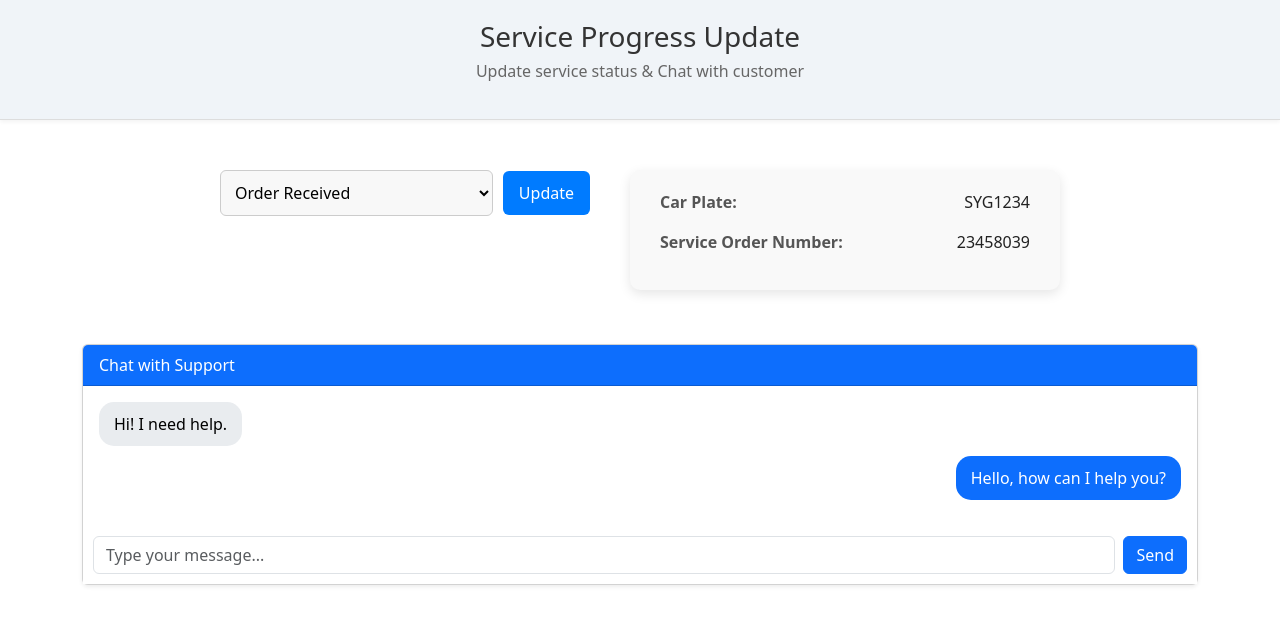
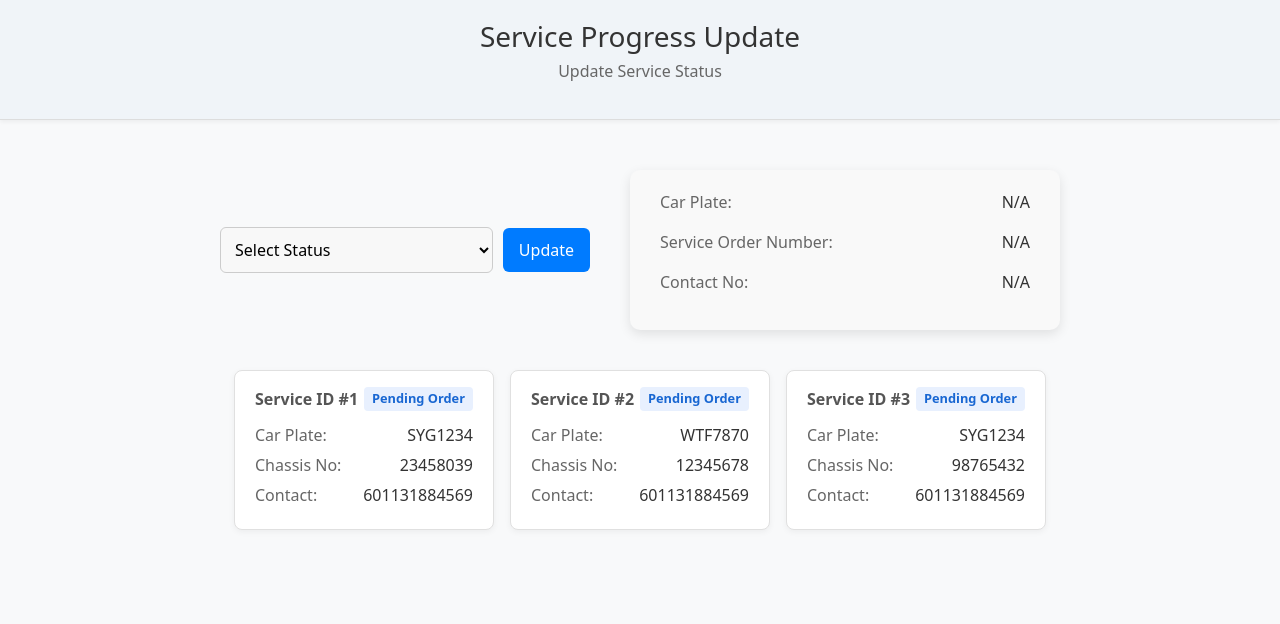
Before and after one commit to D-N-Z-F/pos-laju-dms, an Angular app in the folder client/: page /technician-service-update in a window 1280 px wide. Shown: the top 624 px of the page. Built offline with nearby package versions, Linux system fonts and the light colour scheme.

Commit message:
done send msg to customer

```diff
--- a/client/angular.json
+++ b/client/angular.json
@@ -33,7 +33,8 @@
             ],
             "styles": [
               "node_modules/bootstrap/dist/css/bootstrap.min.css",
-              "src/styles.scss"
+              "src/styles.scss",
+              "node_modules/ngx-toastr/toastr.css"
             ],
             "scripts": [
               "node_modules/bootstrap/dist/js/bootstrap.bundle.min.js",
@@ -96,7 +97,8 @@
             ],
             "styles": [
               "node_modules/bootstrap/dist/css/bootstrap.min.css",
-              "src/styles.scss"
+              "src/styles.scss",
+              "node_modules/ngx-toastr/toastr.css"
             ],
             "scripts": ["node_modules/bootstrap/dist/js/bootstrap.bundle.min.js"]
           }
--- a/client/package.json
+++ b/client/package.json
@@ -10,6 +10,7 @@
   },
   "private": true,
   "dependencies": {
+    "@angular/animations": "^19.2.12",
     "@angular/common": "^19.2.0",
     "@angular/compiler": "^19.2.0",
     "@angular/core": "^19.2.0",
@@ -19,6 +20,7 @@
     "@angular/router": "^19.2.0",
     "bootstrap": "^5.3.6",
     "jquery": "^3.7.1",
+    "ngx-toastr": "^19.0.0",
     "rxjs": "~7.8.0",
     "socket.io-client": "^4.8.1",
     "tslib": "^2.3.0",
--- a/client/src/app/app.config.ts
+++ b/client/src/app/app.config.ts
@@ -3,7 +3,15 @@ import { provideRouter } from '@angular/router';
 
 import { routes } from './app.routes';
 import { provideHttpClient, withFetch } from '@angular/common/http';
+import { provideToastr } from 'ngx-toastr';
+import { provideAnimations } from '@angular/platform-browser/animations';
 
 export const appConfig: ApplicationConfig = {
-  providers: [provideZoneChangeDetection({ eventCoalescing: true }), provideRouter(routes), provideHttpClient(withFetch())]
+  providers: [
+    provideZoneChangeDetection({ eventCoalescing: true }),
+    provideRouter(routes),
+    provideHttpClient(withFetch()),
+    provideAnimations(),
+    provideToastr()
+  ]
 };
--- a/client/src/app/services/chat.service.ts
+++ b/client/src/app/services/chat.service.ts
@@ -30,5 +30,4 @@ export class ChatService {
     ): Observable<any> => this.http.post<any>(
         `${this.apiUrl}/send-message`, { number: number, message: message },  this.options
     );
-
 }
--- a/client/src/app/technician-service-update/technician-service-update.component.html
+++ b/client/src/app/technician-service-update/technician-service-update.component.html
@@ -1,60 +1,56 @@
-<!DOCTYPE html>
-<html lang="en">
-
-<head>
-    <meta charset="UTF-8">
-    <title>Bootstrap Chat UI</title>
-    <meta name="viewport" content="width=device-width, initial-scale=1">
-    <!-- Bootstrap 5 CDN -->
-    <link href="https://cdn.jsdelivr.net/npm/bootstrap@5.3.0/dist/css/bootstrap.min.css" rel="stylesheet">
-</head>
-
-<body>
+<div class="d-flex flex-column  justify-content-center">
     <header class="page-header">
         <h1>Service Progress Update</h1>
-        <p class="subheading">Update service status & Chat with customer</p>
+        <p class="subheading">Update Service Status</p>
     </header>
-    <div class="main-layout">
+    <div class="main-layout d-flex justify-content-center align-items-center">
         <!-- Left: Dropdown + Button -->
         <div class="dropdown-button-wrapper">
             <select [(ngModel)]="selectedOption" class="custom-select">
+                <option value="" disabled selected hidden>Select Status</option>
                 <option *ngFor="let option of options" [value]="option">{{ option }}</option>
             </select>
-            <button (click)="onActionClick()" class="custom-button">Update</button>
+            <button (click)="updateServiceOrder(selectedServiceOrder.id!)" [disabled]="!selectedServiceOrder.id" class="custom-button">Update</button>
         </div>
 
         <!-- Right: Vehicle Info Card -->
         <div class="vehicle-info-card">
             <div class="info-row">
-                <span class="label">Car Plate:</span>
-                <span class="value">{{ carPlate }}</span>
+                <span class="label">Car Plate:&nbsp;</span>
+                <span class="value">{{ selectedServiceOrder.carPlate || 'N/A' }}</span>
             </div>
             <div class="info-row">
-                <span class="label">Service Order Number:</span>
-                <span class="value">{{ chassisNumber }}</span>
+                <span class="label">Service Order Number:&nbsp;</span>
+                <span class="value">{{ selectedServiceOrder.chassisNumber || 'N/A' }}</span>
+            </div>
+            <div class="info-row">
+                <span class="label">Contact No:&nbsp;</span>
+                <span class="value">{{ selectedServiceOrder.contactNo || 'N/A' }}</span>
             </div>
         </div>
+
+        <div class="service-summary-container">
+            <button *ngFor="let order of serviceOrders" class="service-summary-card" (click)="selectServiceOrder(order.id!)">
+                <div class="summary-header">
+                    <span class="summary-title">Service ID #{{ order.id }}</span>
+                    <span class="summary-status">{{ order.status }}</span>
+                </div>
+                <div class="summary-body">
+                    <div class="summary-row">
+                        <span class="label">Car Plate:&nbsp;</span>
+                        <span class="value">{{ order.carPlate }}</span>
+                    </div>
+                    <div class="summary-row">
+                        <span class="label">Chassis No:&nbsp;</span>
+                        <span class="value">{{ order.chassisNumber }}</span>
+                    </div>
+                    <div class="summary-row">
+                        <span class="label">Contact:&nbsp;</span>
+                        <span class="value">{{ order.contactNo }}</span>
+                    </div>
+                </div>
+            </button>
+        </div>
+
     </div>
-    <div class="container py-4">
-        <div class="card shadow-sm">
-            <div class="card-header bg-primary text-white">
-                Chat with Support
-            </div>
-            <div class="card-body chat-box d-flex flex-column">
-                <!-- Messages -->
-                <div class="chat-bubble bot">Hi! I need help.</div>
-                <div class="chat-bubble user">Hello, how can I help you?</div>
-            </div>
-            <div class="chat-input d-flex">
-                <input type="text" class="form-control me-2" id="chat-message" placeholder="Type your message...">
-                <button class="btn btn-primary" id="send-btn" (click)="sendMsg()">Send</button>
-            </div>
-        </div>
-    </div>
-
-    <!-- jQuery & Bootstrap JS -->
-    <script src="https://code.jquery.com/jquery-3.7.1.min.js"></script>
-    <script src="https://cdn.jsdelivr.net/npm/bootstrap@5.3.0/dist/js/bootstrap.bundle.min.js"></script>
-</body>
-
-</html>
+</div>
--- a/client/src/app/technician-service-update/technician-service-update.component.scss
+++ b/client/src/app/technician-service-update/technician-service-update.component.scss
@@ -122,3 +122,55 @@ body {
     color: #666;
     margin-top: 5px;
 }
+
+.service-summary-container {
+  display: flex;
+  flex-wrap: wrap;
+  gap: 16px;
+}
+
+.service-summary-card {
+  flex: 1;
+  min-width: 260px;
+  border-radius: 8px;
+  padding: 16px 20px;
+  background-color: #ffffff;
+  border: 1px solid #e0e0e0;
+  box-shadow: 0 2px 6px rgba(0, 0, 0, 0.05);
+  transition: transform 0.2s ease-in-out;
+
+  &:hover {
+    transform: scale(1.01);
+  }
+}
+
+.summary-header {
+  display: flex;
+  justify-content: space-between;
+  margin-bottom: 12px;
+  font-weight: 600;
+  color: #555;
+}
+
+.summary-status {
+  background-color: #e8f0fe;
+  color: #1967d2;
+  padding: 2px 8px;
+  border-radius: 4px;
+  font-size: 0.8rem;
+}
+
+.summary-body .summary-row {
+  display: flex;
+  justify-content: space-between;
+  margin: 6px 0;
+}
+
+.label {
+  font-weight: 500;
+  color: #666;
+}
+
+.value {
+  color: #333;
+}
--- a/client/src/app/technician-service-update/technician-service-update.component.ts
+++ b/client/src/app/technician-service-update/technician-service-update.component.ts
@@ -2,6 +2,16 @@ import { CommonModule } from '@angular/common';
 import { Component, ViewEncapsulation } from '@angular/core';
 import { FormsModule } from '@angular/forms';
 import $ from 'jquery';
+import { ChatService } from '../services/chat.service';
+import { ToastrService } from 'ngx-toastr';
+
+interface ServiceOrder {
+  id: number | null,
+  carPlate: string,
+  chassisNumber: string,
+  contactNo: string,
+  status: string
+}
 
 @Component({
   selector: 'app-technician-service-update',
@@ -10,38 +20,72 @@ import $ from 'jquery';
   styleUrl: './technician-service-update.component.scss',
   encapsulation: ViewEncapsulation.None
 })
+
 export class TechnicianServiceUpdateComponent {
-  messages = [
-    { text: 'Hello!', type: 'received' },
-    { text: 'Hi, how are you?', type: 'sent' }
-  ];
-  newMessage = '';
-  options: string[] = ['Order Received', 'Waiting In Line', 'Service In Progress', 'Completed', 'Ready To Collect'];
-  selectedOption: string = 'Order Received';
-  carPlate = 'SYG1234';
-  chassisNumber = '23458039';
+  serviceOrders: ServiceOrder[] = [];
+  selectedServiceOrder: ServiceOrder = {
+    id: null,
+    carPlate: '',
+    chassisNumber: '',
+    contactNo: '',
+    status: ''
+  };
+  options: string[] = ['Pending Order', 'Order Received', 'Waiting In Line', 'Service In Progress', 'Completed', 'Ready To Collect'];
+  selectedOption: string = '';
+  emailMessage: string = 'Hi! Your order has been received, please click the following link for live updates: <http://localhost:4200/customer-service-progress>';
 
-  constructor() {
-    if (localStorage.getItem("serviceStatus")) {
-      localStorage.removeItem("serviceStatus")
+  constructor(private chatService: ChatService, private toastr: ToastrService) {}
+
+  ngOnInit(): void {
+    const saved = localStorage.getItem('serviceOrders');
+    if(!saved) {
+      this.serviceOrders = [
+        {
+          id: 1,
+          carPlate: 'SYG1234',
+          chassisNumber: '23458039',
+          contactNo: '601131884569',
+          status: 'Pending Order'
+        },
+        {
+          id: 2,
+          carPlate: 'WTF7870',
+          chassisNumber: '12345678',
+          contactNo: '601131884569',
+          status: 'Pending Order'
+        },
+        {
+          id: 3,
+          carPlate: 'SYG1234',
+          chassisNumber: '98765432',
+          contactNo: '601131884569',
+          status: 'Pending Order'
+        }
+      ]
+      localStorage.setItem('serviceOrders', JSON.stringify(this.serviceOrders));
+    } else {
+      this.serviceOrders = JSON.parse(saved);
     }
   }
 
-  onActionClick() {
-    // alert('Selected option: ' + this.selectedOption);
-    if (localStorage.getItem("serviceStatus")) {
-      localStorage.removeItem("serviceStatus")
+  updateServiceOrder = (serviceOrderId: number) => {
+    this.serviceOrders = this.serviceOrders.map(
+      (serviceOrder) =>
+        serviceOrder.id === serviceOrderId
+          ? { ...serviceOrder, status: this.selectedOption }
+          : serviceOrder
+      );
+    localStorage.setItem('serviceOrders', JSON.stringify(this.serviceOrders));
+    if(this.selectedOption === 'Order Received') {
+      const number = this.selectedServiceOrder.contactNo;
+      this.chatService.sendMessage(number, this.emailMessage).subscribe(
+        (_) => this.toastr.success('Email successfully sent!', "Success!")
+      );
     }
-    localStorage.setItem("serviceStatus", this.selectedOption)
   }
 
-  sendMsg() {
-    const msg = ($('#chat-message') as any).val().trim();
-      if (msg) {
-        $('.chat-box').append(`<div>${msg}</div>`);
-        $('.chat-box div').last().addClass("chat-bubble user");
-        $('#chat-message').val('');
-        $('.chat-box').scrollTop($('.chat-box')[0].scrollHeight);
-      }
+  selectServiceOrder = (serviceOrderId: number) => {
+    this.selectedServiceOrder = this.serviceOrders.find((serviceOrder) => serviceOrder.id === serviceOrderId)!;
+    this.selectedOption = this.selectedServiceOrder.status;
   }
 }
--- a/client/src/index.html
+++ b/client/src/index.html
@@ -6,8 +6,11 @@
   <base href="/">
   <meta name="viewport" content="width=device-width, initial-scale=1">
   <link rel="icon" type="image/x-icon" href="favicon.ico">
+  <link href="https://cdn.jsdelivr.net/npm/bootstrap@5.3.0/dist/css/bootstrap.min.css" rel="stylesheet">
 </head>
 <body>
   <app-root></app-root>
+  <script src="https://code.jquery.com/jquery-3.7.1.min.js"></script>
+  <script src="https://cdn.jsdelivr.net/npm/bootstrap@5.3.0/dist/js/bootstrap.bundle.min.js"></script>
 </body>
 </html>
--- a/client/src/styles.scss
+++ b/client/src/styles.scss
@@ -1 +1,2 @@
 /* You can add global styles to this file, and also import other style files */
+@import 'ngx-toastr/toastr';
```
Also changed, not shown: 2 other files (tests, documents, lock files or other folders).
